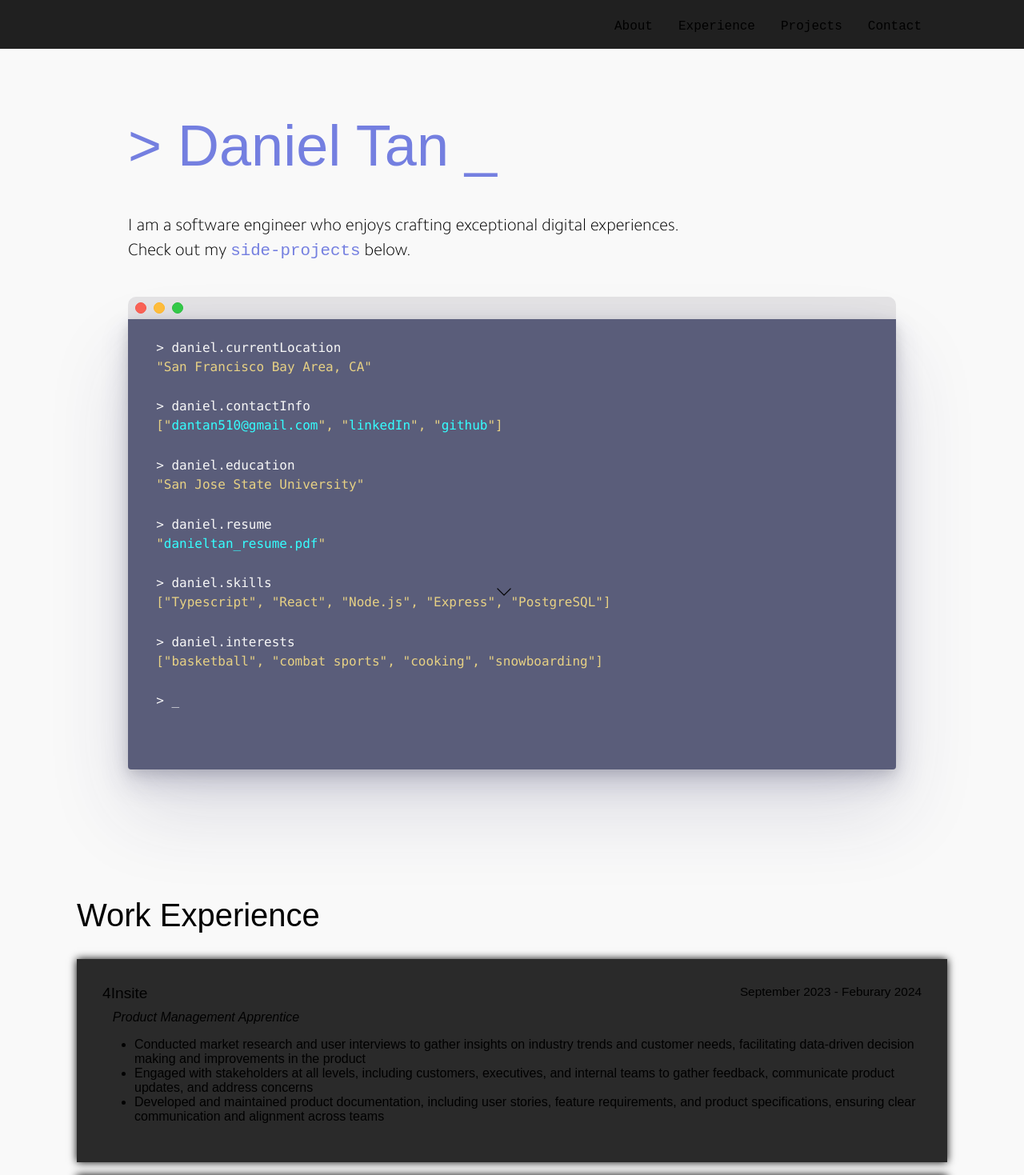
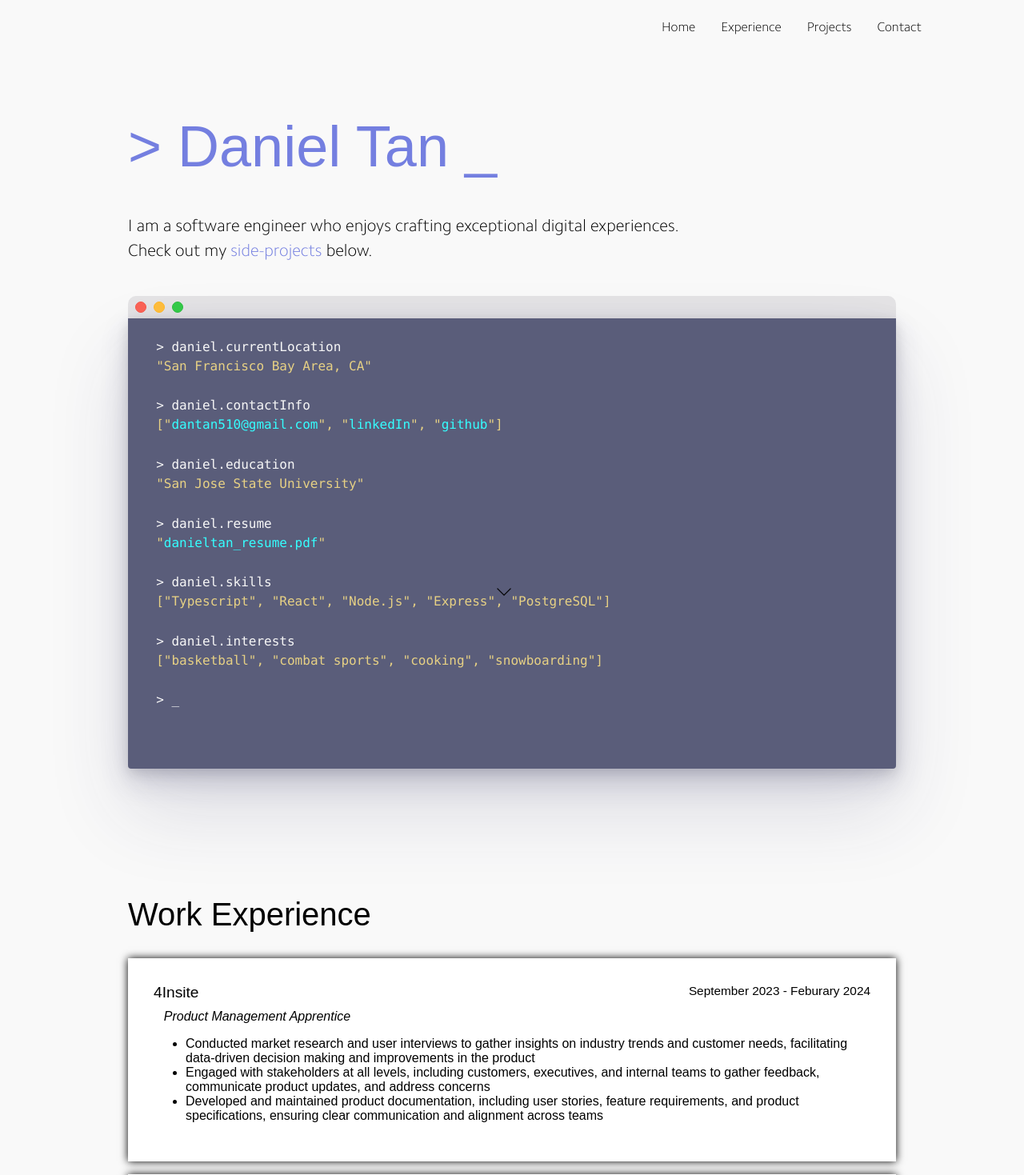
Before and after one commit to dantan510/portfolio-site, a React app: page / in a window 1280 px wide. Shown: the top 1469 px of the page at 80% size. Built offline with nearby package versions, Linux system fonts and the light colour scheme.

Commit message:
Remove About section

```diff
--- a/src/App.js
+++ b/src/App.js
@@ -1,5 +1,4 @@
 import React from 'react'
-import About from './pages/About'
 import Contact from './pages/Contact'
 import Footer from './pages/Footer'
 import Header from './pages/Header'
--- a/src/pages/About.js
+++ /dev/null
@@ -1,56 +0,0 @@
-import React, { useRef } from 'react';
-import profile from '../images/me.jpg'
-import '../styles/about.css'
-import { FontAwesomeIcon } from '@fortawesome/react-fontawesome'
-import { faNode } from '@fortawesome/free-brands-svg-icons'
-import { Icon } from '@iconify/react';
-import trpcIcon from '@iconify/icons-devicon/trpc';
-import typescriptIcon from '@iconify/icons-devicon/typescript';
-import reactIcon from '@iconify/icons-logos/react';
-import prismaIcon from '@iconify/icons-simple-icons/prisma';
-import prismaWordmark from '@iconify/icons-devicon/prisma-wordmark';
-import nodejsIcon from '@iconify/icons-devicon/nodejs';
-import postgresqlIcon from '@iconify/icons-logos/postgresql';
-import mongodbIcon from '@iconify/icons-devicon/mongodb';
-
-
-const About = () => {
-
-
-  return (
-    <div className='aboutpage' id='about'>
-      <div className='aboutpage-content'>
-        <div className='aboutpage-description'>
-
-          <div className='aboutMe'>About Me</div>
-
-          <div className='aboutpage-intro'>Hello! I'm Dan, a software engineer based in the Bay Area.</div>
-
-          <div className='aboutpage-body'>Near the start of 2022, I decided to transition to software engineering and completed Hack Reactor's Software Engineering Immersive, where I got experience developing full stack applications.</div>
-
-          <div>
-            In my free time, I enjoy playing basketball and spikeball with friends. When winter comes around, I love to go skiing or snowboarding. Due to my attachment to combat sports, an affection that stems from my high school wrestling background, I eventually want to take up boxing or jiu-jitsu.
-          </div>
-
-        </div>
-
-        <div>
-          <img id='profile-picture' src={profile} alt="profile picture" />
-        </div>
-
-      </div>
-      <div className='skills-container'>
-        <Icon className='skills-icons' icon={typescriptIcon} />
-        <Icon className='skills-icons' icon={reactIcon} />
-        <Icon className='skills-icons' icon={nodejsIcon} />
-        <Icon className='skills-icons' icon={postgresqlIcon} />
-        <Icon className='skills-icons' icon={mongodbIcon} />
-        <Icon className='skills-icons' icon={trpcIcon} />
-        <Icon className='skills-icons' icon={prismaIcon} />
-
-      </div>
-    </div>
-  )
-}
-
-export default About
--- a/src/pages/Header.js
+++ b/src/pages/Header.js
@@ -1,14 +1,8 @@
 import React, { useState, useRef } from 'react';
-import { Link } from 'react-scroll'
 import '../styles/header.css'
 
 
-const Header = () => {
-
-  const executeScroll = (id) => {
-    const element = document.getElementById(id)
-    if (element) { element.scrollIntoView({ behavior: 'smooth' })}
-  }
+const Header = ({ executeScroll }) => {
 
   return (
 
@@ -16,7 +10,7 @@ const Header = () => {
       <div className='header-links'>
         <div className='line-left'></div>
         <nav className='links'>
-          <a onClick={() => executeScroll('about')}>About</a>
+          <a onClick={() => executeScroll('home')}>Home</a>
           <a onClick={() => executeScroll('work')}>Experience</a>
           <a onClick={() => executeScroll('projects')}>Projects</a>
           <a onClick={() => executeScroll('contact')}>Contact</a>
--- a/src/styles/about.css
+++ b/src/styles/about.css
@@ -24,12 +24,6 @@
   font-size: 2.5em;
 }
 
-.skills-icons {
-  margin: 1em 2em;
-  height: 5%;
-  width: 5%;
-}
-
 #profile-picture {
   width: 20rem;
   height: 25rem;
--- a/src/styles/header.css
+++ b/src/styles/header.css
@@ -1,12 +1,22 @@
 @font-face {
-  font-family: 'Oxygen-Mono';
-  src: url('https://fonts.googleapis.com/css2?family=Oxygen+Mono&family=Oxygen')
+  font-family: 'SF UI Text', sans-serif;
+  src: url('https://fonts.cdnfonts.com/css/sf-ui-text-2')
+}
+
+@font-face {
+  font-family: 'Camphor';
+  src: url('../fonts/camphor-thin.ttf') format('truetype');
+}
+
+:root {
+  --purple: #4831d4;
 }
 
 .header {
   display: flex;
   justify-content: flex-end;
-  background-color: #202020;
+  /* background-color: #F9F9F9; */
+  background-color: rgba(249, 249, 249, 0.8);
   padding-right: 2em;
   position: sticky;
   top: 0;
@@ -48,7 +58,7 @@ div .line-left:before {
   display: block;
   width: 1.5em;
   height: 0.1em;
-  background: white;
+  background: black;
   left: 1.7%;
   top: 53%;
   position: absolute;
@@ -76,7 +86,7 @@ div .line-right:after {
   display: block;
   width: 5em;
   height: 0.1em;
-  background: white;
+  background: black;
   left: 93%;
   top: 53%;
   position: absolute;
@@ -96,14 +106,13 @@ div .line-right:after {
 }
 
 a {
-  font-family: 'Oxygen Mono', monospace;
+  font-family: 'Camphor', sans-serif;
   position: relative;
   transition: transform 0.5s ease
 }
 
 a:hover {
-  color: rgb(176, 176, 227);
-  transform: translateY(-4px);
+  transform: translateY(-5px);
 }
 
 @media (max-width: 700px) {
--- a/src/styles/work.css
+++ b/src/styles/work.css
@@ -2,7 +2,7 @@
   display: flex;
   flex-direction: column;
   gap: 2em;
-  margin: 0 6em;
+  margin: 0 10em;
   padding: 5em 0;
   border-bottom: 1px solid #bbbbbb;
 }
@@ -15,11 +15,12 @@
   display: flex;
   flex-direction: column;
   gap: 1em;
+
 }
 
 .work-experience-card {
   padding: 2em;
-  background-color: #2a2a2a;
+  background-color: white;
   box-shadow: 0 0 10px #000;
 }
 
```
